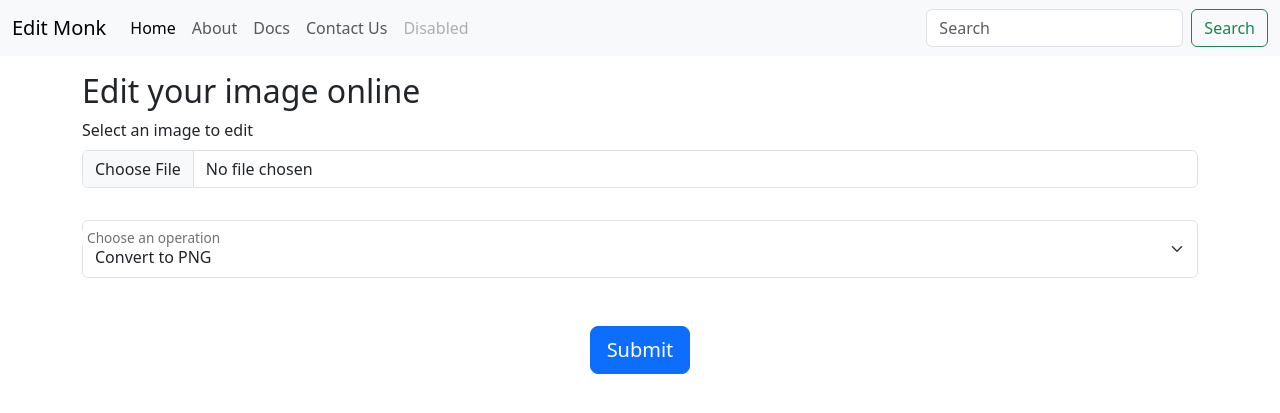
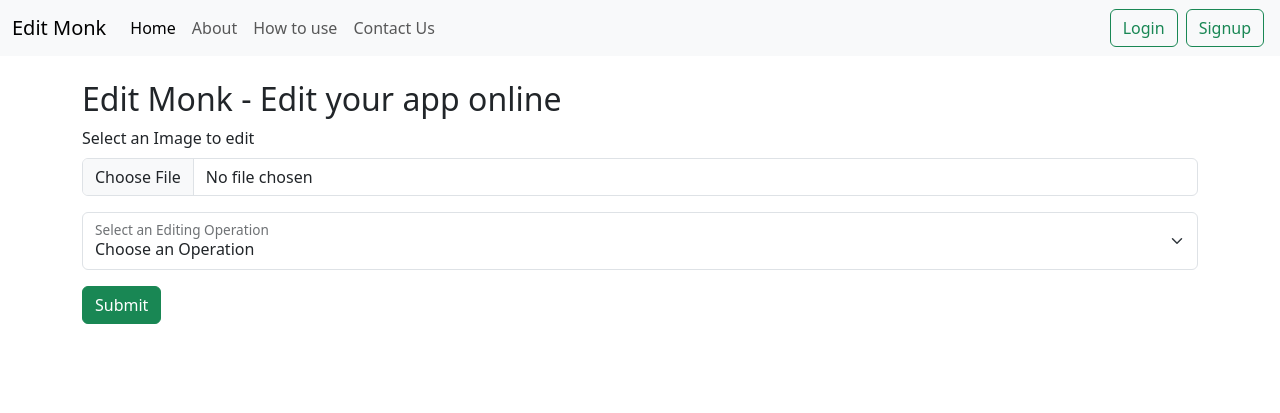
Before and after one commit to Arihantpal01/Devops_Python_flask_docker_project, a Flask app: page / in a window 1280 px wide. Shown: the top 413 px of the page. Run offline with Flask 3, Linux system fonts and the light colour scheme.

Commit message:
updated file names and fixed bugs in app.py and index.html

```diff
--- a/main.py
+++ b/app.py
@@ -69,4 +69,6 @@ def edit():
     return render_template("index.html")
 
 
-app.run(debug=True, host='0.0.0.0')
+if __name__ == '__main__':
+
+    app.run(debug=True, host='0.0.0.0')
--- a/requirements.txt
+++ b/requirements.txt
@@ -1,3 +1,4 @@
 Flask
-cv2
+opencv-python
 flash
+werkzeug
--- /dev/null
+++ b/tempCodeRunnerFile.py
@@ -0,0 +1 @@
+operation
--- a/templates/index.html
+++ b/templates/index.html
@@ -1,16 +1,21 @@
 <!doctype html>
 <html lang="en">
+
 <head>
     <meta charset="utf-8">
     <meta name="viewport" content="width=device-width, initial-scale=1">
     <title>Edit Monk - Edit your images online</title>
-    <link href="https://cdn.jsdelivr.net/npm/bootstrap@5.3.2/dist/css/bootstrap.min.css" rel="stylesheet" integrity="sha384-T3c6CoIi6uLrA9TneNEoa7RxnatzjcDSCmG1MXxSR1GAsXEV/Dwwykc2MPK8M2HN" crossorigin="anonymous">
+    <link href="https://cdn.jsdelivr.net/npm/bootstrap@5.3.0-alpha3/dist/css/bootstrap.min.css" rel="stylesheet"
+        integrity="sha384-KK94CHFLLe+nY2dmCWGMq91rCGa5gtU4mk92HdvYe+M/SXH301p5ILy+dN9+nJOZ" crossorigin="anonymous">
 </head>
+
 <body>
-    <nav class="navbar navbar-expand-lg  bg-light ">
+    <nav class="navbar navbar-expand-lg bg-body-tertiary">
         <div class="container-fluid">
-          <a class="navbar-brand" href="#">Edit Monk</a>
-          <button class="navbar-toggler" type="button" data-bs-toggle="collapse" data-bs-target="#navbarSupportedContent" aria-controls="navbarSupportedContent" aria-expanded="false" aria-label="Toggle navigation">
+            <a class="navbar-brand" href="/">Edit Monk</a>
+            <button class="navbar-toggler" type="button" data-bs-toggle="collapse"
+                data-bs-target="#navbarSupportedContent" aria-controls="navbarSupportedContent" aria-expanded="false"
+                aria-label="Toggle navigation">
                 <span class="navbar-toggler-icon"></span>
             </button>
             <div class="collapse navbar-collapse" id="navbarSupportedContent">
@@ -22,23 +27,21 @@
                         <a class="nav-link" href="/about">About</a>
                     </li>
                     <li class="nav-item">
-                <a class="nav-link" href="/">Docs</a>
+                        <a class="nav-link" href="/how">How to use</a>
                     </li>
                     <li class="nav-item">
-                <a class="nav-link" href="/">Contact Us</a>
+                        <a class="nav-link" href="/contact">Contact Us</a>
                     </li>
 
-              <li class="nav-item">
-                <a class="nav-link disabled" aria-disabled="true">Disabled</a>
-              </li>
                 </ul>
-            <form class="d-flex" role="search">
-              <input class="form-control me-2" type="search" placeholder="Search" aria-label="Search">
-              <button class="btn btn-outline-success" type="submit">Search</button>
-            </form>
+                <div class="d-flex" role="search">
+                    <button class="btn btn-outline-success mx-1" type="submit">Login</button>
+                    <button class="btn btn-outline-success mx-1" type="submit">Signup</button>
+                </div>
             </div>
         </div>
     </nav>
+
     {% with messages = get_flashed_messages(with_categories=true) %}
     {% if messages %}
 
@@ -51,32 +54,38 @@
 
     {% endif %}
     {% endwith %}
-      <div class="container py-3">
-        <h1 class="fs-2 text">Edit your image online</h1>
 
-        <form class="row g-3" action="/edit" method="post" enctype="multipart/form-data">
+
+    <div class="container my-4">
+
+        <h1 class="fs-2 text">Edit Monk - Edit your app online</h1>
+
+        <form action="/edit" method="post" enctype="multipart/form-data">
+
             <div class="mb-3">
-                <label for="formFile" class="form-label">Select an image to edit</label>
+                <label for="formFile" class="form-label">Select an Image to edit</label>
                 <input class="form-control" type="file" name="file" id="formFile">
             </div>
-
+            <div class="mb-3">
                 <div class="form-floating">
-                <select name="operation"class="form-select" id="floatingSelect" aria-label="Floating label select example">
-                  <!-- <option selected>Choose an operation</option> -->
-                  <option selected value="cpng">Convert to PNG</option>
+                    <select name="operation" class="form-select" id="floatingSelect"
+                        aria-label="Floating label select example">
+                        <option selected>Choose an Operation</option>
+                        <option value="cpng">Convert to PNG</option>
                         <option value="cgray">Convert to Grayscale</option>
                         <option value="cwebp">Convert to Webp</option>
-                  <option value="cjpg">Convert to  Jpg </option>
+                        <option value="cjpg">Convert to Jpg</option>
                     </select>
-                <label for="floatingSelect">Choose an operation</label>
+                    <label for="floatingSelect">Select an Editing Operation</label>
                 </div>
-              <div class="container mt-5" align="center">
+            </div>
+            <button type="submit" class="btn btn-success">Submit</button>
 
-                <button type="submit" class="btn  btn-primary btn-lg">Submit</button>
+        </form>
     </div>
-          </form>
+    <script src="https://cdn.jsdelivr.net/npm/bootstrap@5.3.0-alpha3/dist/js/bootstrap.bundle.min.js"
+        integrity="sha384-ENjdO4Dr2bkBIFxQpeoTz1HIcje39Wm4jDKdf19U8gI4ddQ3GYNS7NTKfAdVQSZe"
+        crossorigin="anonymous"></script>
+</body>
 
-      </div>
-    <script src="https://cdn.jsdelivr.net/npm/bootstrap@5.3.2/dist/js/bootstrap.bundle.min.js" integrity="sha384-C6RzsynM9kWDrMNeT87bh95OGNyZPhcTNXj1NW7RuBCsyN/o0jlpcV8Qyq46cDfL" crossorigin="anonymous"></script>
-  </body>
 </html>
```
Also changed, not shown: static/check.jpg (added), uploads/check.jpg (added), 1 other file. Lines whose indentation alone changed are shown as unchanged.
